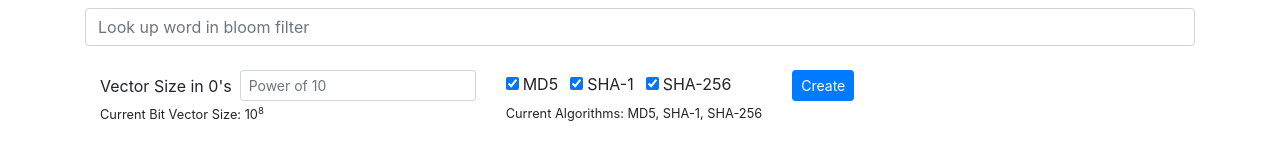
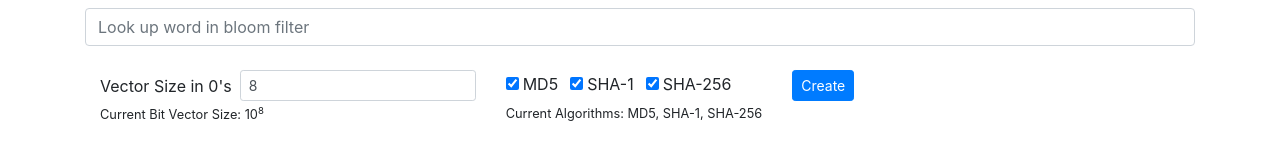
Before and after one commit to ellbosch/elbosc-bloom-filter, a React (Create React App) app in the folder client/: page / in a window 1280 px wide. Shown: the part 168-328 px from the top of the page. Built offline with nearby package versions, Linux system fonts and the light colour scheme.

Commit message:
sets a default value for vector size

```diff
--- a/client/src/controls.js
+++ b/client/src/controls.js
@@ -2,7 +2,7 @@ import React, { useState } from 'react';
 
 // Customizable controls for bloom filter
 function Controls(props) {
-	const [vectorSizeInput, setVectorSizeInput] = useState("");                         // query string for vector size
+	const [vectorSizeInput, setVectorSizeInput] = useState(props.size);                         // query string for vector size
 	const [vectorSizeServer, setVectorSizeServer] = useState(props.size);               // current state of vector size from server
 
 	// algorithms currently selected on client
@@ -55,9 +55,9 @@ function Controls(props) {
 	function validateForm() {
 		// check if specified vector size
 		if (!Number.isInteger(parseInt(vectorSizeInput))) {
-			// if blank, set to our default of 8
+			// if blank, set to our default
 			if (vectorSizeInput === "") {
-				setVectorSizeInput(8);
+				setVectorSizeInput(props.size);
 			} else {
 				throw("Vector size is not a valid number!");
 			}
```
